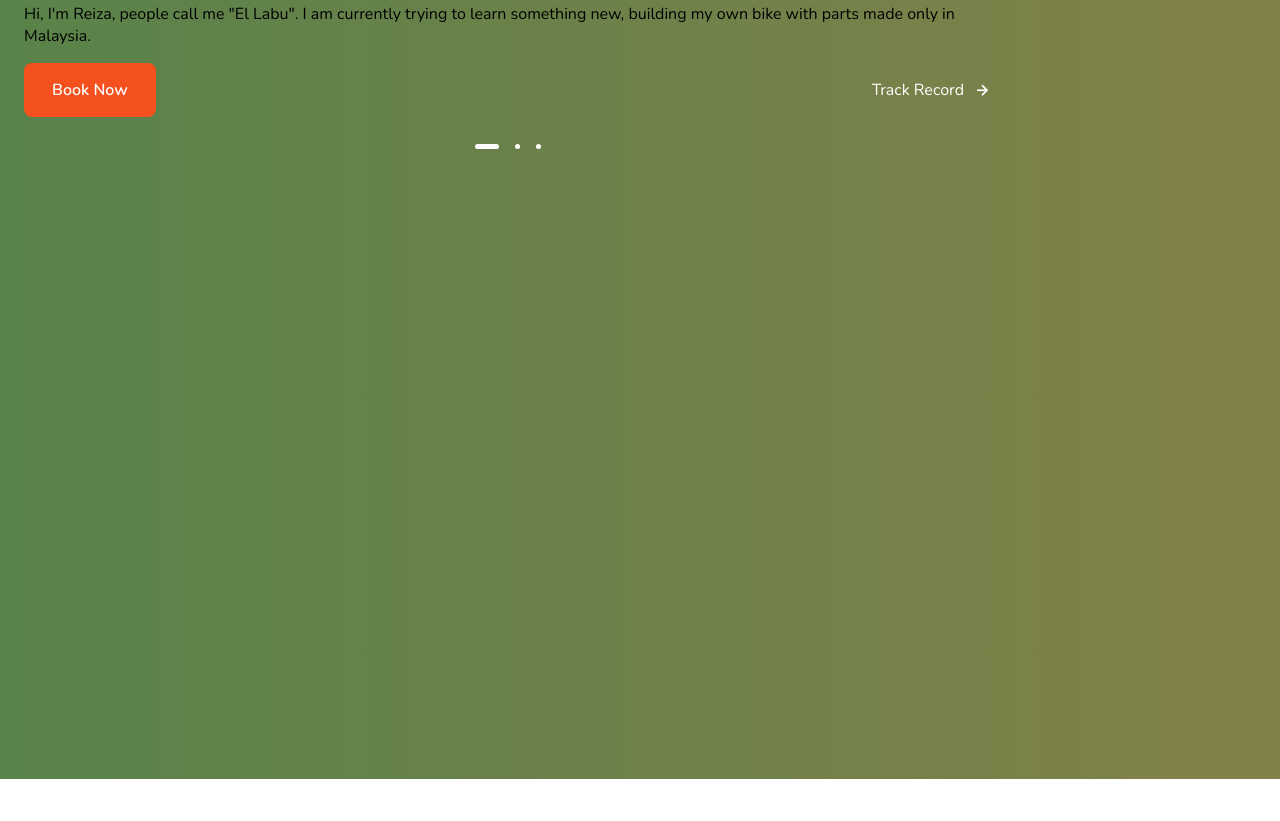
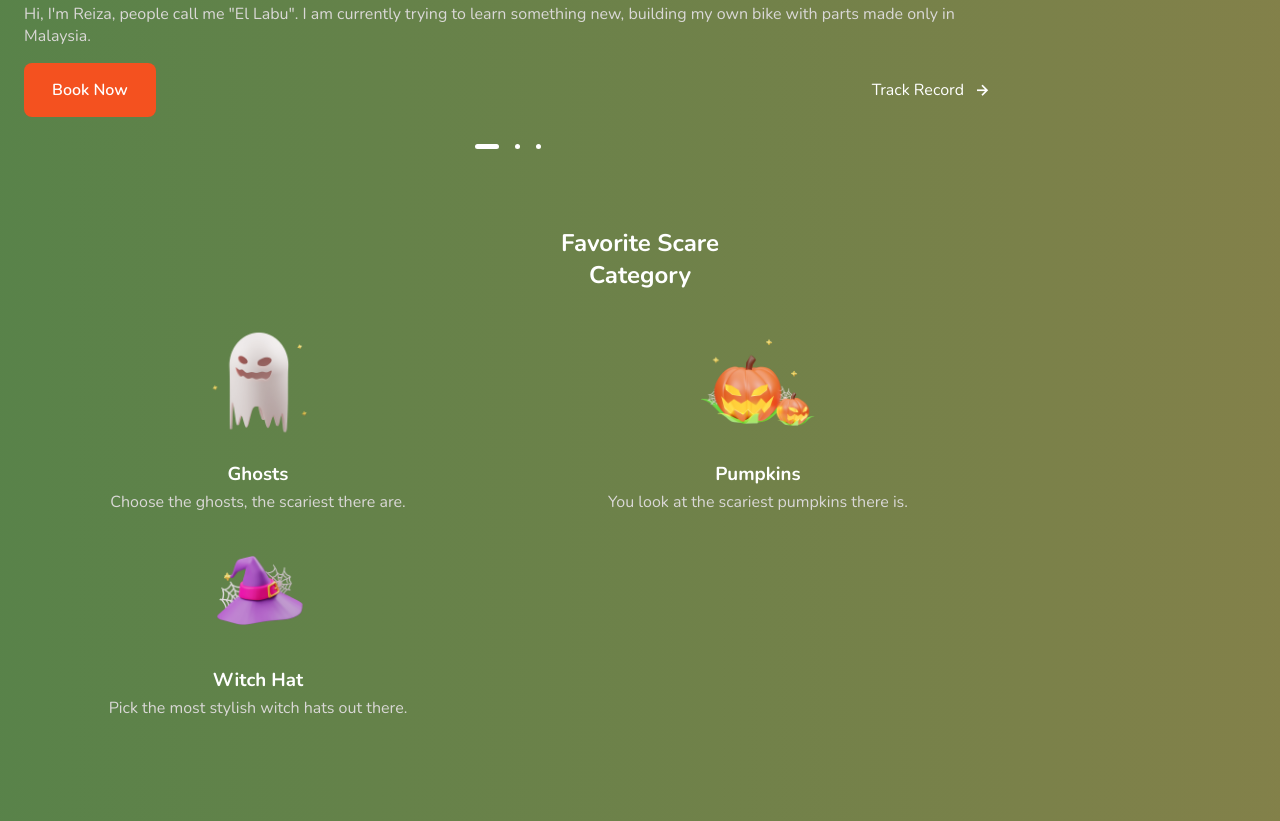
Before and after one commit to tankadev/html_css_halloween, a plain HTML site: page index.html in a window 1280 px wide. Shown: the part 619-1440 px from the top of the page. Before the commit the page ends 1398 px from the top, so only its background shows below. Drawn offline with nearby package versions, Linux system fonts and the light colour scheme.

Commit message:
add category

```diff
--- a/assets/css/style.css
+++ b/assets/css/style.css
@@ -75,6 +75,7 @@ body {
     font-family: var(--body-font);
     font-size: var(--normal-font-size);
     background: var(--body-color);
+    color: var(--text-color);
 }
 
 h1,
@@ -226,6 +227,9 @@ button {
 }
 
 /* Change background header */
+.scroll-header {
+    background: var(--container-color);
+}
 
 /* Active link */
 
@@ -360,3 +364,30 @@ button {
     align-items: center;
     column-gap: .5rem;
 }
+
+/* ===================== CATEGORY ===================== */
+.category__container {
+    grid-template-columns: repeat(2, 1fr);
+    gap: 1rem 2rem;
+}
+
+.category__data {
+    text-align: center;
+}
+
+.category__img {
+    width: 120px;
+    margin-bottom: var(--mb-0-75);
+    transition: .3s;
+}
+
+.category__title {
+    margin-bottom: var(--mb-0-25);
+}
+
+.category__data:hover .category__img {
+    transform: translateY(-.5rem);
+}
+/* ===================== ABOUT ===================== */
+
+/* ===================== TRICK OR TREAT ===================== */
--- a/assets/js/main.js
+++ b/assets/js/main.js
@@ -27,6 +27,18 @@ function linkAction() {
 }
 navLink.forEach(n => n.addEventListener('click', linkAction));
 
+/*==================== CHANGE BACKGROUND HEADER ====================*/
+function scrollHeader() {
+    const header = document.getElementById('header');
+    // When the scroll is greater than 50 viewport height, add the scroll-header class to the header tag
+    if (this.scrollY >= 50) {
+        header.classList.add('scroll-header');
+    } else {
+        header.classList.remove('scroll-header');
+    }
+}
+window.addEventListener('scroll', scrollHeader);
+
 /*==================== HOME SWIPER ====================*/
 let homeSwiper = new Swiper('.home-swiper', {
     spaceBetween: 30,
--- a/index.html
+++ b/index.html
@@ -162,7 +162,29 @@ With his hogwarts certified power he promise to be a hero for all of ghostkind.
         </section>
 
         <!-- ===================== CATEGORY ===================== -->
-        <section class="section category"></section>
+        <section class="section category">
+            <h2 class="section__title">Favorite Scare <br> Category</h2>
+
+            <div class="category__container container grid">
+                <div class="category__data">
+                    <img src="/assets/imgs/category1-img.png" alt="" class="category__img">
+                    <h3 class="category__title">Ghosts</h3>
+                    <p class="category__description">Choose the ghosts, the scariest there are.</p>
+                </div>
+
+                <div class="category__data">
+                    <img src="/assets/imgs/category2-img.png" alt="" class="category__img">
+                    <h3 class="category__title">Pumpkins</h3>
+                    <p class="category__description">You look at the scariest pumpkins there is.</p>
+                </div>
+
+                <div class="category__data">
+                    <img src="/assets/imgs/category3-img.png" alt="" class="category__img">
+                    <h3 class="category__title">Witch Hat</h3>
+                    <p class="category__description">Pick the most stylish witch hats out there.</p>
+                </div>
+            </div>
+        </section>
 
         <!-- ===================== ABOUT ===================== -->
         <section class="section about" id="about"></section>
```
